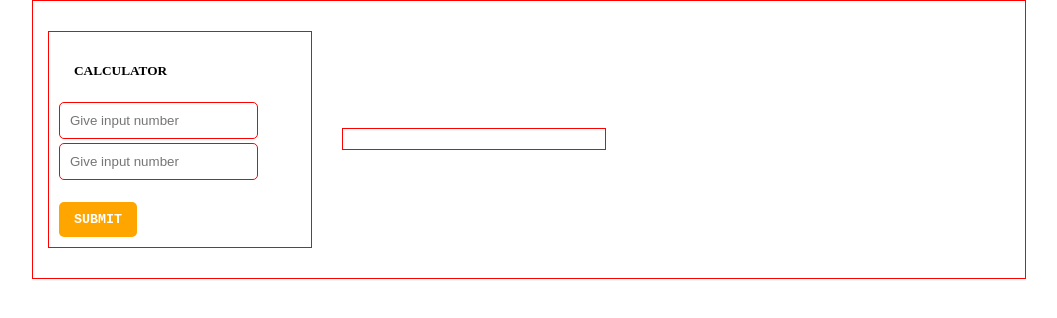
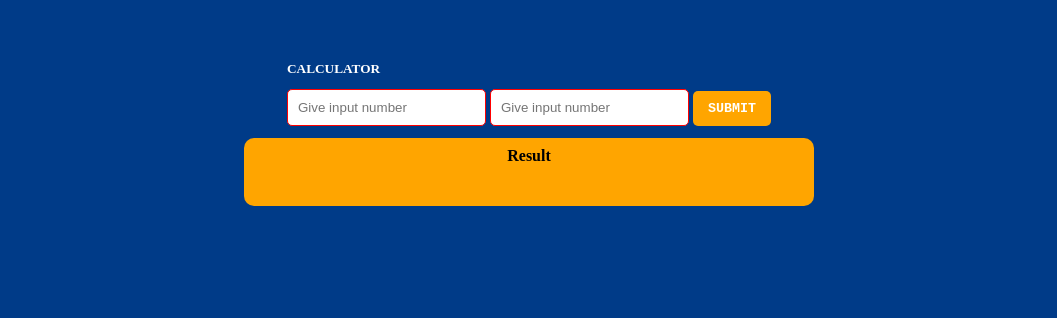
Before and after one commit to Mozahidulislamnibir/calculator, a plain HTML site: page index.html in a window 1280 px wide. Shown: the whole page, without its empty margins (111-1168 px from the left). Drawn offline with Linux system fonts and the light colour scheme.

Commit message:
last Up To Date

```diff
--- a/index.html
+++ b/index.html
@@ -34,33 +34,46 @@
 
             <link rel="stylesheet" href="style.css">
             <link rel="stylesheet" href="de.css">
+            <script src="learn.js"></script>
     </head>
-    <body>
+    <body style="background-color: rgb(0, 59, 136);">
         <section id="js">
-            <div class="container">
+            <div class="border">
+                <div class="container">
                 <div class="row">
-                    <div class="col-6">
+
+                    <div class="col-12">
                         <div class="card form_body">
                             <div class="card_body">
-                                <h5>Calculator</h5>
+                                <h4>Calculator</h4>
                                 <form action="#" name="data">
                                 <input type="number" name="number1" placeholder="Give input number">
                                 <input type="number" name="number2" placeholder="Give input number">
-                                <button type="button" onclick="calculatorsd (+data.number1.value , +data.number2.value)">Submit</button>
+                                <button type="button" onclick="calculatorsd (+ data.number1.value , + data.number2.value)"> Submit </button>
                                 </form>
                             </div>
                         </div>
                     </div>
-                    <div class="col-6">
+                    <div class="col-12">
+                        <div class="card2 form_body">
+                            <div>
+                                <h4>Result</h4> <br><br>
+                                <ul id="myList">
+                                </ul>
+                            </div>
+                        </div>
+                    </div>
+                    <!-- <div class="col-12">
                         <div class="card form_body">
                             <div class="card_body">
                                 <ul id="myList">
                                 </ul>
                             </div>
                         </div>
-                    </div>
+                    </div> -->
                 </div>
             </div>
+         </div>
         </section>
         <script src="learn.js"></script>
     </body>
--- a/learn.js
+++ b/learn.js
@@ -14,10 +14,10 @@
 // roll = "99";
 // year = "2021";
 
-function print_s(names, roll, year) {
-    console.log("my name is" + names);
-    console.log("my roll is" + roll);
-    console.log("my year is" + year);
+// function print_s(names, roll, year) {
+//     console.log("my name is" + names);
+//     console.log("my roll is" + roll);
+//     console.log("my year is" + year);
 // }
 // print_s(names, roll, year)
 
@@ -43,7 +43,7 @@ function print_s(names, roll, year) {
 // let after_exchange=0;
 
 function calculatorsd (number1,number2){
-    console.log(`sum = (number1 + number2)`);
+    console.log(`sum = ${number1 + number2}`);
     console.log(`sub = ${number1 - number2}`);
     console.log(`mul = ${number1 * number2}`);
     console.log(`div = ${number1 / number2}`);
@@ -52,7 +52,7 @@ function calculatorsd (number1,number2){
     document.getElementById("myList").innerHTML="";
 
     var node = document.createElement("LI");                 // Create a <li> node
-    var textnode = document.createTextNode(`sum =${number1 - number2}`);         // Create a text node
+    var textnode = document.createTextNode(`sum =${number1 + number2}`);         // Create a text node
     node.appendChild(textnode);                              // Append the text to <li>
     document.getElementById("myList").appendChild(node);     // Append <li> to <ul> with id="myList"
 
@@ -76,4 +76,3 @@ function calculatorsd (number1,number2){
     node.appendChild(textnode);                              // Append the text to <li>
     document.getElementById("myList").appendChild(node);     // Append <li> to <ul> with id="myList"
 }
-}
--- a/style.css
+++ b/style.css
@@ -1,25 +1,30 @@
-*{
-    margin: 0;
-    padding: 0;
+#js {
+
+    text-align:left;
+}
+#js .container{
+    /* border: 1px solid red; */
+    width: 992px;
+    display: flex;
+    justify-content: center;
+    /* background-color: brown; */
 
 }
-#js {
-    text-align: left;
-}
-#js .container{
-    border: 1px solid red;
-    width: 992px;
-    display: flex;
-    justify-items: center;
-
+#js .row{
+    border-radius: 10px;
+    /* border: 1px solid red; */
+    width: 600px;
 }
 .form_body{
-    border: 1px solid red;
+    /* width: 800px;
+    border: 1px solid red; */
     padding: 10px;
     margin-bottom: 30px;
     margin-top: 30px;
     display: flex;
     flex-wrap: wrap;
+    justify-content: center;
+    margin-bottom: -30px;
 }
 .form_body input{
     border: 0.5px solid red;
@@ -39,15 +44,33 @@
     border-radius: 5px;
     background-color: orange;
     color: white;
+
 }
-h5 {
+.card_body>h4 {
     display: block;
     font-size: 0.83em;
     margin-block-start: 1.67em;
-    margin-block-end: 1.67em;
+    margin-block-end: -0.33em;
     margin-inline-start: 0px;
     margin-inline-end: 0px;
     font-weight: bold;
-    padding: 0px 15px;
+    padding: 0px 0px;
     text-transform: uppercase;
+    color: white;
 }
+.card2>h4{
+    margin-bottom: 10px;
+}
+#js .card{
+    width: 600px;
+}
+#js .card2{
+    background-color: orange;
+    width: 600px;
+    border-radius: 10px;
+}
+.col-12{
+    justify-content: center;
+    flex-wrap: wrap;
+    display: flex;
+}
```
